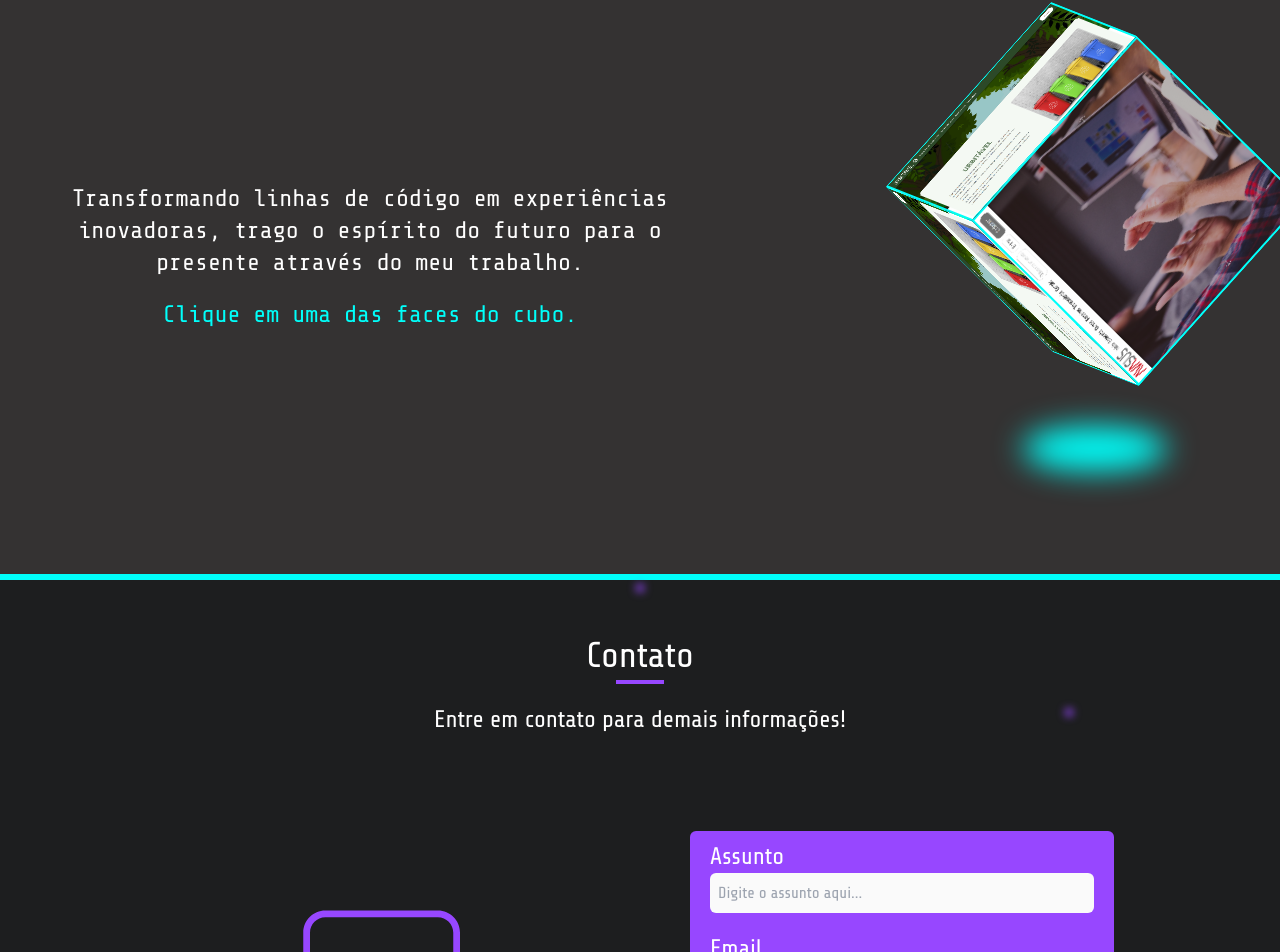
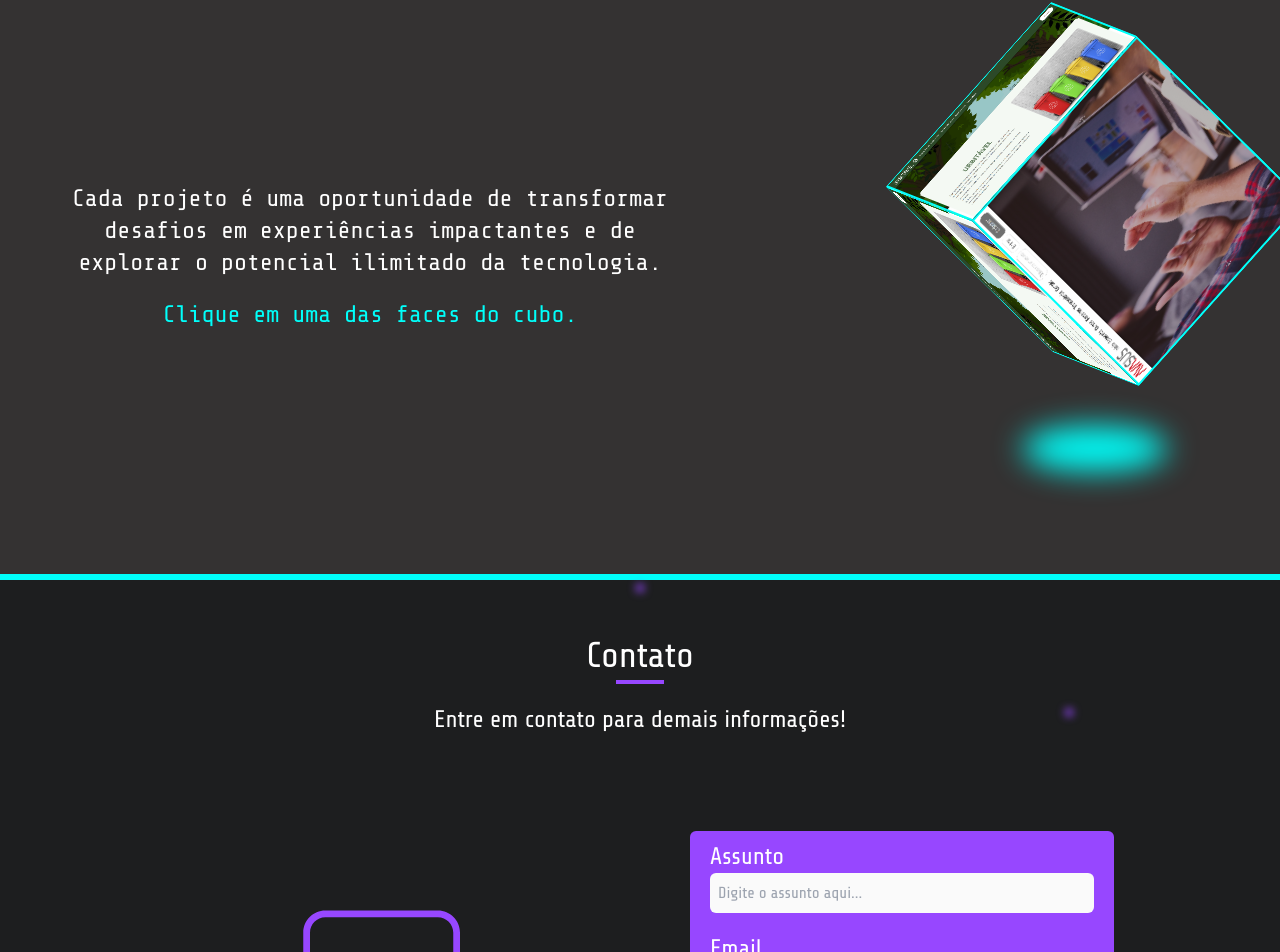
Before and after one commit to Jeffsantos3002/portifolio, a React (Vite) app: page / in a window 1280 px wide. Shown: the part 1826-2778 px from the top of the page. Built offline with nearby package versions, Linux system fonts and the light colour scheme.

Commit message:
Fix: corrigi texto na seção projetos

```diff
--- a/src/sections/Projetos.jsx
+++ b/src/sections/Projetos.jsx
@@ -63,7 +63,7 @@
         <Title texto={"Projetos"} color={"bg-azul"}/>
         <div className="w-full xl:max-w-[1200px] h-full flex flex-col xl:flex-row justify-center xl:justify-between items-center  px-5 pt-24">
           <div className="xl:max-w-[620px] font-mono text-2xl space-y-5">
-            <p className="text-center ">Transformando linhas de código em experiências inovadoras, trago o espírito do futuro para o presente através do meu trabalho.</p>
+            <p className="text-center ">Cada projeto é uma oportunidade de transformar desafios em experiências impactantes e de explorar o potencial ilimitado da tecnologia.</p>
             <p className=" text-azul text-center">Clique em uma das faces do cubo.</p>
           </div>
           <div className="mt-36 xl:mt-0 mb-14">
```
Also changed, not shown: 1 other file (tests, documents, lock files or other folders).
